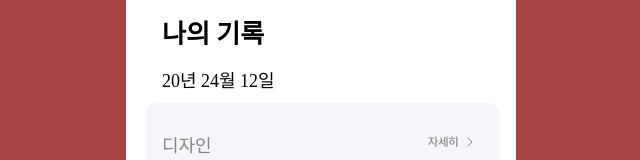
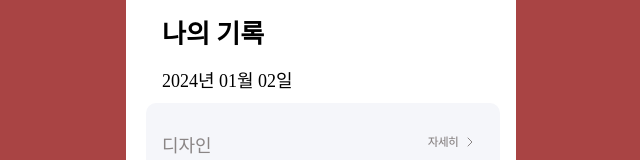
Before and after one commit to UMC-5TH-HACKATHON/FRONTEND, a React (Create React App) app: page / in a window 1280 px wide. Shown: the part 454-614 px from the top of the page, without its empty margins (319-959 px from the left). Built offline with nearby package versions, Linux system fonts and the light colour scheme; a web font is replaced by a local one.

Commit message:
Fix: 홈 화면 달력 날짜 오류 해결

```diff
--- a/src/components/common/RecordCard.tsx
+++ b/src/components/common/RecordCard.tsx
@@ -1,4 +1,5 @@
 import React from 'react';
+import { useNavigate } from 'react-router-dom';
 import styled from 'styled-components';
 import {ReactComponent as DetailButtonSVG} from '../../images/detailbutton.svg'
 
@@ -8,14 +9,22 @@ type Props = {
   content: string;
   date: string;
   tags: string[];
+  navigateTo: string;
 }
 
-const RecordCard: React.FC<Props> = ({ title, content, date, tags }) => {
+const RecordCard: React.FC<Props> = ({ title, content, date, tags, navigateTo }) => {
+    const navigate = useNavigate();
+
+    const handleDetailButtonClick = () => {
+      navigate(navigateTo);
+    };
+
+
   return (
     <Card>
       <CardHeader>
         <CardTitle>{title}</CardTitle>
-        <DetailButton aria-label="자세히">
+        <DetailButton aria-label="자세히" onClick={handleDetailButtonClick}>
           <DetailButtonSVG />
         </DetailButton>
       </CardHeader>
@@ -86,12 +95,12 @@ const CardFooter = styled.div`
 `;
 
 const Tag = styled.span`
-  display: inline-block;
   background-color: #FFFFFF;
   border-radius: 4px;
   padding: 4px 8px;
   font-size: 0.85em;
   color: #000000;
   margin-top: 10px;
+  margin-bottom: 20px;
   font: var(--Pretendard-12R);
 `;
--- a/src/components/pages/MainPage.tsx
+++ b/src/components/pages/MainPage.tsx
@@ -2,7 +2,7 @@ import React, { useEffect, useState } from 'react';
 import styled from 'styled-components';
 import Calendar from './MainPage/Calendar';
 import KnowBanner from './MainPage/KnowBanner';
-import RecordPage from './MainPage/RecordPage';
+import RecordPage from './MainPage/Record';
 
 const MainPage: React.FC = () => {
   const today = new Date();
@@ -20,7 +20,7 @@ const MainPage: React.FC = () => {
       <KnowBanner />
       <Calendar setDates={setDates} />
       <div>
-      <RecordPage dates={dates} />
+        <RecordPage dates={dates}/>
       </div>
     </Container>
   );
--- a/src/components/pages/MainPage/Calendar.tsx
+++ b/src/components/pages/MainPage/Calendar.tsx
@@ -1,4 +1,4 @@
-import React, { useState } from 'react';
+import React, { useState, useEffect} from 'react';
 import styled from 'styled-components';
 import { ReactComponent as BtnArrowSmall } from '../../../images/btn_arrow_small.svg';
 import { ReactComponent as RecordOff } from '../../../images/record_off.svg';
@@ -13,6 +13,11 @@ const Calendar: React.FC<{
   const [year, setYear] = useState(today.getFullYear());
   const [month, setMonth] = useState(today.getMonth() + 1);
   const [click, setClick] = useState<string | number>(today.getDate());
+
+  useEffect(() => {
+    const initialDate = year * 10000 + month * 100 + today.getDate();
+    setDates(initialDate);
+  }, [year, month, setDates]);
 
   const Date12 = [
     { date: '', img: '' },
--- a/src/components/pages/MainPage/RecordPage.tsx
+++ b/src/components/pages/MainPage/Record.tsx
@@ -35,12 +35,11 @@ type TRecordPageProps = {
 }
 
 const RecordPage: React.FC<TRecordPageProps> = ({ dates }) => {
-  const year = Math.floor(dates / 10000); // 년도 추출
-  const month = Math.floor((dates % 10000) / 100); // 월 추출
-  const date = dates % 100; // 일 추출
+  const year = Math.floor(dates / 10000);
+  const month = Math.floor((dates % 10000) / 100);
+  const date = dates % 100;
 
-  // 날짜를 'YYYY년 MM월 DD일' 형식으로 변환
-  const formattedDate = `${year}년 ${month.toString().padStart(2, '0')}월 ${date.toString().padStart(2, '0')}일`;
+  const formattedDate = `${year.toString().padStart(4, '0')}년 ${month.toString().padStart(2, '0')}월 ${date.toString().padStart(2, '0')}일`;
 
 
   return (
@@ -48,7 +47,7 @@ const RecordPage: React.FC<TRecordPageProps> = ({ dates }) => {
       <LogoHeader>나의 기록</LogoHeader>
       <DateSection>{formattedDate}</DateSection>
       {recordsData.map((record, index) => (
-        <RecordCard key={index} {...record} />
+        <RecordCard navigateTo={'/'} key={index} {...record} />
       ))}
     </PageContainer>
   );
```
